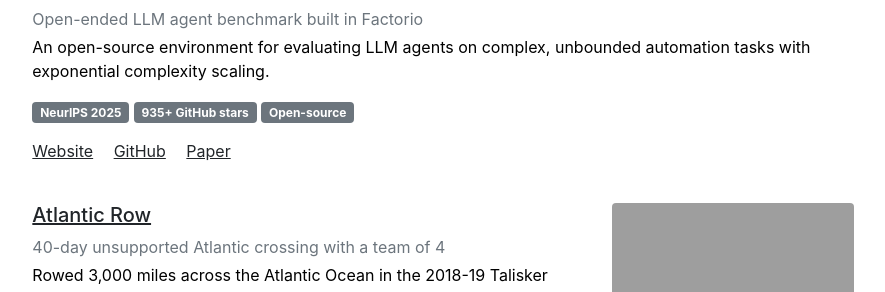
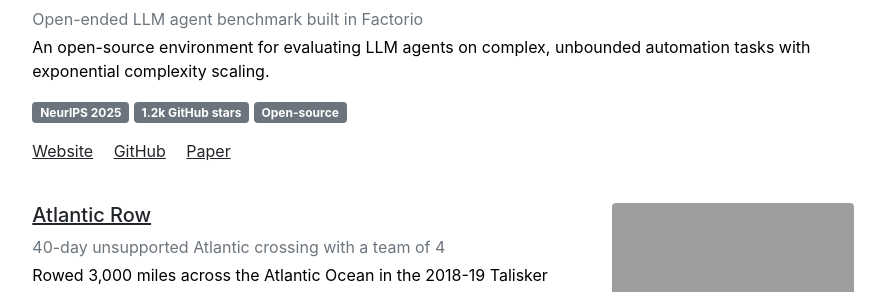
Before and after one commit to JackHopkins/JackHopkins.github.io, a Jekyll site: the page built from projects.md, in a window 1280 px wide. Shown: the part 297-589 px from the top of the page, without its empty margins (197-1082 px from the left). Built offline with Jekyll 4.4.1, drawn with Linux system fonts in a browser that asks for light colours.

Commit message:
Update FLE star count to 1.2k
Co-Authored-By: Claude Fable 5 <noreply@anthropic.com>

```diff
--- a/_data/projects.yml
+++ b/_data/projects.yml
@@ -4,7 +4,7 @@
   description: "An open-source environment for evaluating LLM agents on complex, unbounded automation tasks with exponential complexity scaling."
   highlights:
     - "NeurIPS 2025"
-    - "935+ GitHub stars"
+    - "1.2k GitHub stars"
     - "Open-source"
   links:
     - {label: "Website", url: "https://jackhopkins.github.io/factorio-learning-environment/"}
--- a/projects/factorio-learning-environment.md
+++ b/projects/factorio-learning-environment.md
@@ -13,7 +13,7 @@ Unlike traditional benchmarks with fixed task sets, FLE offers unbounded evaluat
 
 The most surprising behaviour we observed: agents that fall into failure states condition strongly on their own past failures and get worse, perhaps adopting the persona of a poor coding agent. And FLE does not yet directly measure instrumentally convergent properties, which was, amusingly, its founding motivation. That comes next.
 
-FLE was accepted at NeurIPS 2025, is open-source under the MIT licence, and has 935+ GitHub stars.
+FLE was accepted at NeurIPS 2025, is open-source under the MIT licence, and has 1.2k GitHub stars.
 
 [Website](https://jackhopkins.github.io/factorio-learning-environment/) · [GitHub](https://github.com/JackHopkins/factorio-learning-environment) · [Paper](https://arxiv.org/abs/2503.09617)
 
```
